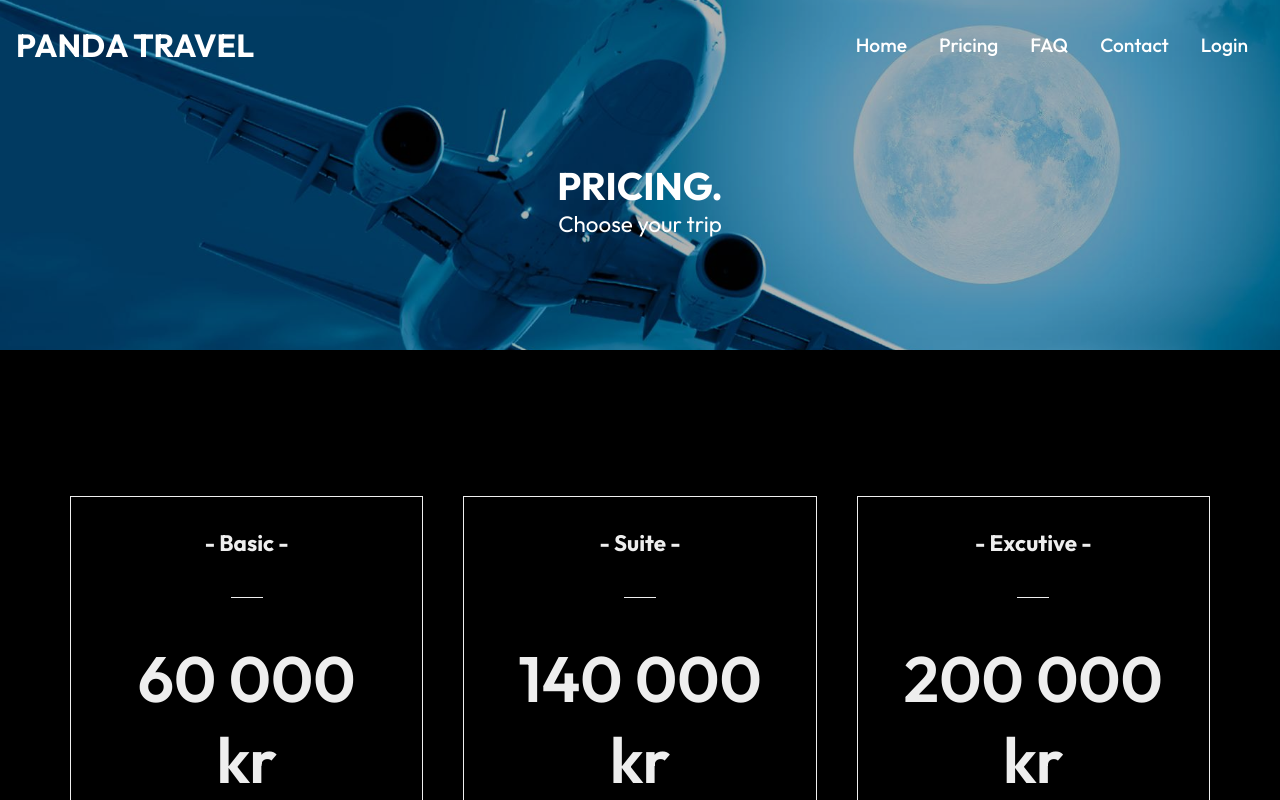
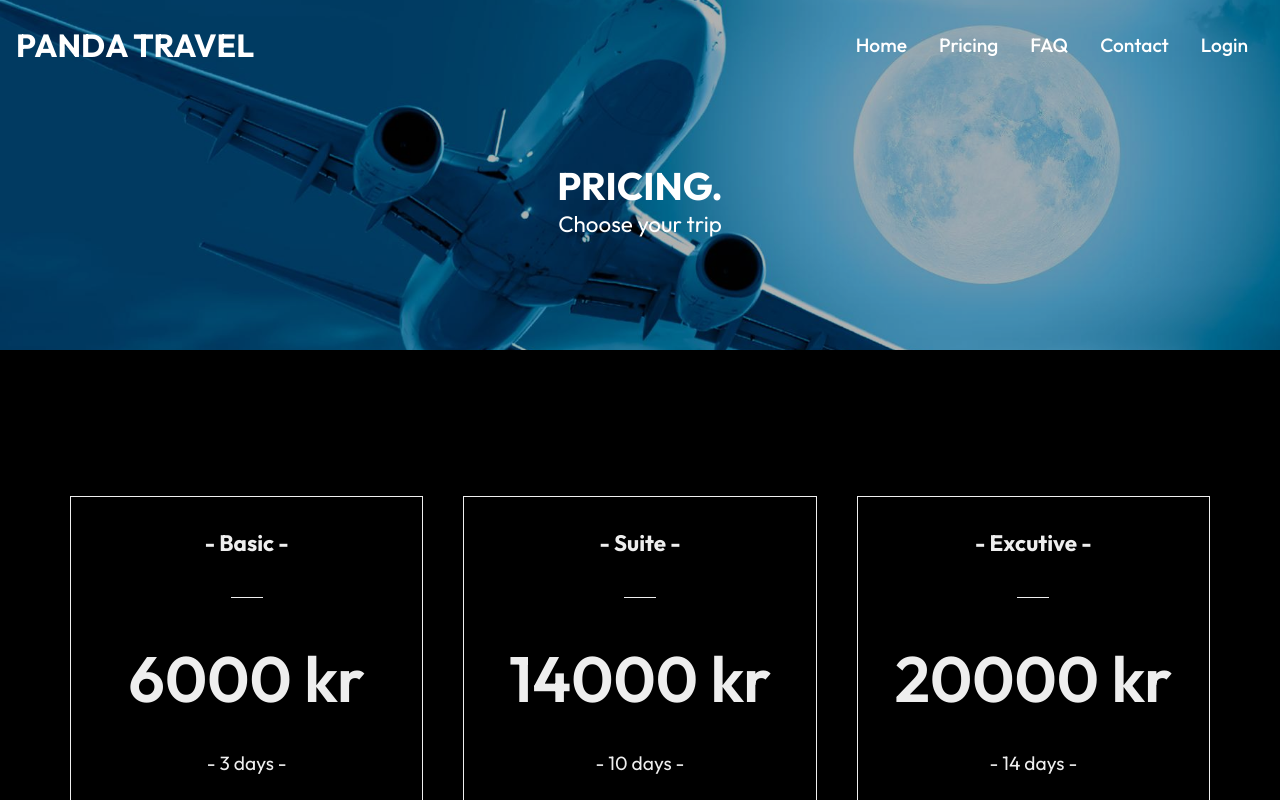
Before and after one commit to Ahmedm100/traveling-master, a React (Create React App) app in the folder Farid/: page /pricing in a window 1280 px wide. Shown: the top 800 px of the page. Built offline with nearby package versions, Linux system fonts and the light colour scheme; no server answers.

Commit message:
fixade till priserna

```diff
--- a/Farid/src/components/Pricing.js
+++ b/Farid/src/components/Pricing.js
@@ -9,7 +9,7 @@ return(
         <div className="card">
             <h3>- Basic -</h3>
             <span className="bar"></span>
-            <p className="btc">60 000 kr</p>
+            <p className="btc">6000 kr</p>
             <p>- 3 days -</p>
             <p>- Simple Inclusive -</p>
             <p>- Standard room -</p>
@@ -20,7 +20,7 @@ return(
         <div className="card">
             <h3>- Suite -</h3>
             <span className="bar"></span>
-            <p className="btc">140 000 kr</p>
+            <p className="btc">14000 kr</p>
             <p>- 10 days -</p>
             <p>- Regular Inclusive -</p>
             <p>- Suite with pool -</p>
@@ -32,7 +32,7 @@ return(
         <div className="card">
             <h3>- Excutive -</h3>
             <span className="bar"></span>
-            <p className="btc">200 000 kr</p>
+            <p className="btc">20000 kr</p>
             <p>- 14 days -</p>
             <p>- All Inclusive -</p>
              <p></p><br></br>
--- a/Farid/src/components/config/firebase.js
+++ b/Farid/src/components/config/firebase.js
@@ -3,8 +3,8 @@ import { getAuth } from 'firebase/auth';
 
 
 const firebaseConfig = {
-  apiKey: `${process.env.REACT_APP_API_KEY}`,
-  authDomain: `${process.env.REACT_APP_AUTH_DOMAIN}`,
+  apiKey: "AIzaSyD-hTo_w873JO2J561MiVIyQYxr5gBrL7k",
+  authDomain: "panda-travel-8e84d.firebaseapp.com",
   projectId: "panda-travel-8e84d",
   storageBucket: "panda-travel-8e84d.appspot.com",
   messagingSenderId: "600768126161",
```
